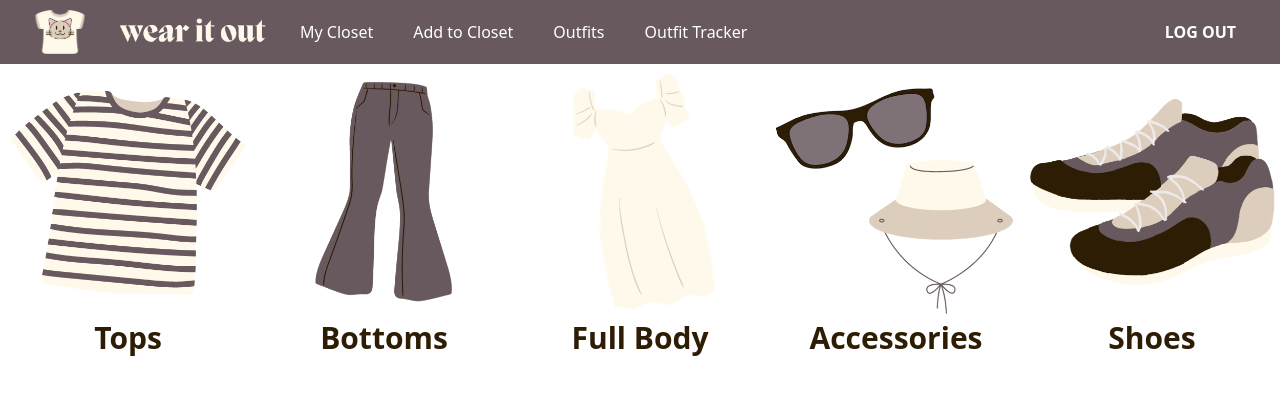
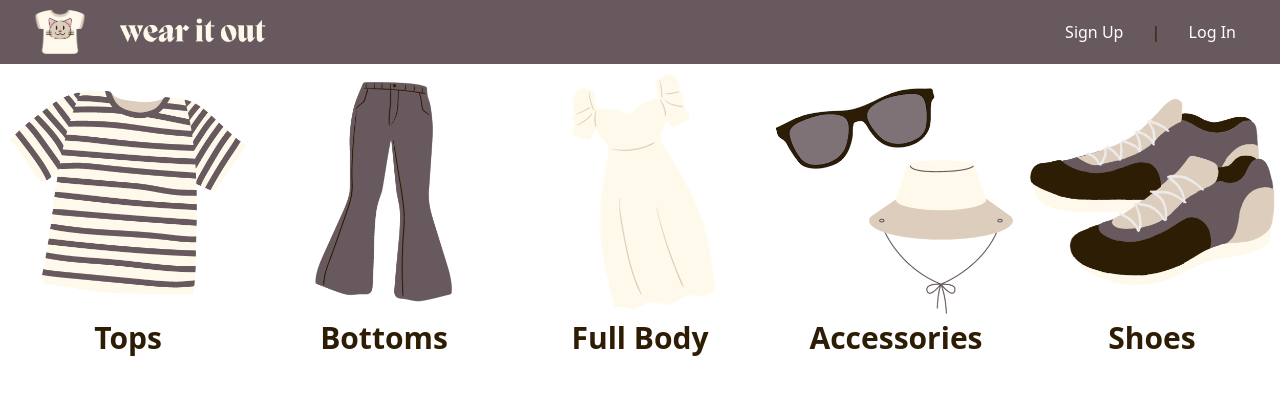
Before and after one commit to laurencmendoza/my-closet-tracker, a Django app: page / in a window 1280 px wide. Shown: the top 395 px of the page. Run offline with Django 4.2, Linux system fonts and the light colour scheme; style sheets or scripts are compiled from the project's sources; some libraries are stand-ins or nearby versions.

Commit message:
add logout functionality and toggle nav bar view

```diff
--- a/main_app/templates/base.html
+++ b/main_app/templates/base.html
@@ -48,21 +48,31 @@
                           <a href="{% url 'home' %}" class="rounded-md py-3 text-md" aria-current="page">
                             <img class="h-8 w-auto" src="{% static 'assets/wear_it_out_logo3.png' %}" alt="Wear It Out">
                           </a>
+                          {% if user.is_authenticated %}
                           <a href="{% url 'clothing_items_index' %}" class="text-white hover:bg-darkbrown hover:text-white rounded-md px-3 py-4 text-md font-medium">My Closet</a>
                           <a href="{% url 'add_clothing_item' %}" class="text-white hover:bg-darkbrown hover:text-white rounded-md px-3 py-4 text-md font-medium">Add to Closet</a>
                           <a href="{% url 'outfits_index' %}" class="text-white hover:bg-darkbrown hover:text-white rounded-md px-3 py-4 text-md font-medium">Outfits</a>
                           <a href="{% url 'outfit_tracker' %}" class="text-white hover:bg-darkbrown hover:text-white rounded-md px-3 py-4 text-md font-medium">Outfit Tracker</a>
+                          {% endif %}
                         </div>
                     </div>
                 </div>
+                {% if user.is_authenticated %}
                 <div class="hidden lg:block">
                     <!-- Logged Out View
                     <a href="/" class="text-white hover:bg-[#2d1d05] hover:text-white rounded-md px-3 py-4 text-md font-medium">Sign Up</a>
                     <span class="text-[#2d1d05] px-3 py-4 text-md font-medium">|</span>
                     <a href="/" class="text-white hover:bg-[#2d1d05] hover:text-white rounded-md px-3 py-4 text-md font-medium">Log In</a>
                     -->
-                    <a href="/" class="text-white hover:bg-darkbrown hover:text-white rounded-md px-3 py-4 text-md font-semibold">LOG OUT</a>
+                    <a href="{% url 'logout' %}" class="text-white hover:bg-darkbrown hover:text-white rounded-md px-3 py-4 text-md font-semibold">LOG OUT</a>
                 </div>
+                {% else %}
+                <div class="hidden lg:block">
+                  <a href="/" class="text-white hover:bg-[#2d1d05] hover:text-white rounded-md px-3 py-4 text-md font-medium">Sign Up</a>
+                  <span class="text-[#2d1d05] px-3 py-4 text-md font-medium">|</span>
+                  <a href="{% url 'login' %}" class="text-white hover:bg-[#2d1d05] hover:text-white rounded-md px-3 py-4 text-md font-medium">Log In</a>
+                </div>
+                {% endif %}
                   </div>
                 </div>
 
@@ -74,7 +84,11 @@
                     <a href="{% url 'add_clothing_item' %}" class="text-white hover:bg-darkbrown hover:text-white block rounded-md px-3 py-2 text-base font-medium">Add to Closet</a>
                     <a href="{% url 'outfits_index' %}" class="text-white hover:bg-darkbrown hover:text-white block rounded-md px-3 py-2 text-base font-medium">Outfits</a>
                     <a href="{% url 'outfit_tracker' %}" class="text-white hover:bg-darkbrown hover:text-white block rounded-md px-3 py-2 text-base font-medium">Outfit Tracker</a>
-                    <a href="#" class="text-darkbrown hover:bg-white hover:text-darkbrown block rounded-md px-3 py-2 text-base font-semibold">LOG OUT</a>
+                    {% if user.is_authenticated %}
+                    <a href="{% url 'logout' %}" class="text-darkbrown hover:bg-white hover:text-darkbrown block rounded-md px-3 py-2 text-base font-semibold">LOG OUT</a>
+                    {% else %}
+                    <a href="{% url 'login' %}" class="text-darkbrown hover:bg-white hover:text-darkbrown block rounded-md px-3 py-2 text-base font-semibold">LOG IN</a>
+                    {% endif %}
                   </div>
                 </div>
               </nav>
--- a/wearitout/settings.py
+++ b/wearitout/settings.py
@@ -124,6 +124,8 @@ STATIC_URL = 'static/'
 
 LOGIN_REDIRECT_URL = '/'
 
+LOGOUT_REDIRECT_URL = '/'
+
 # Default primary key field type
 # https://docs.djangoproject.com/en/4.2/ref/settings/#default-auto-field
 
```
